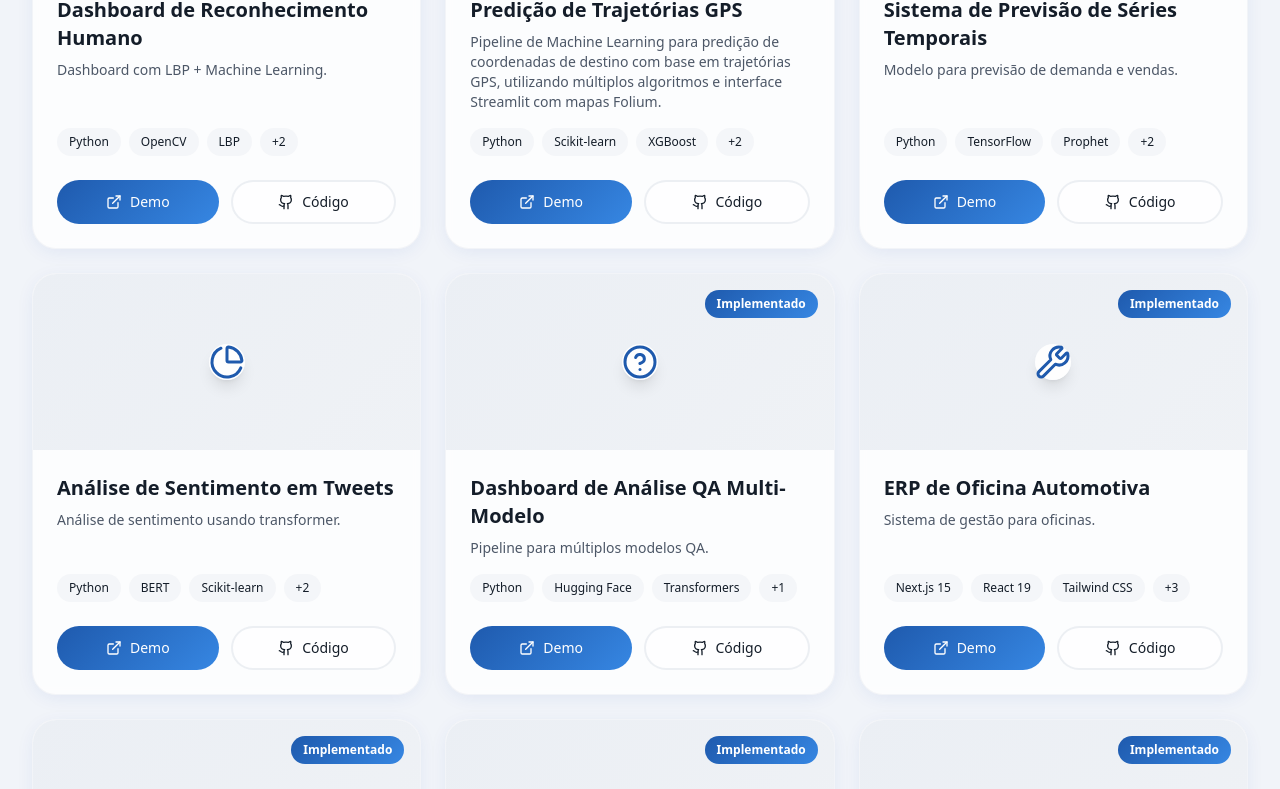
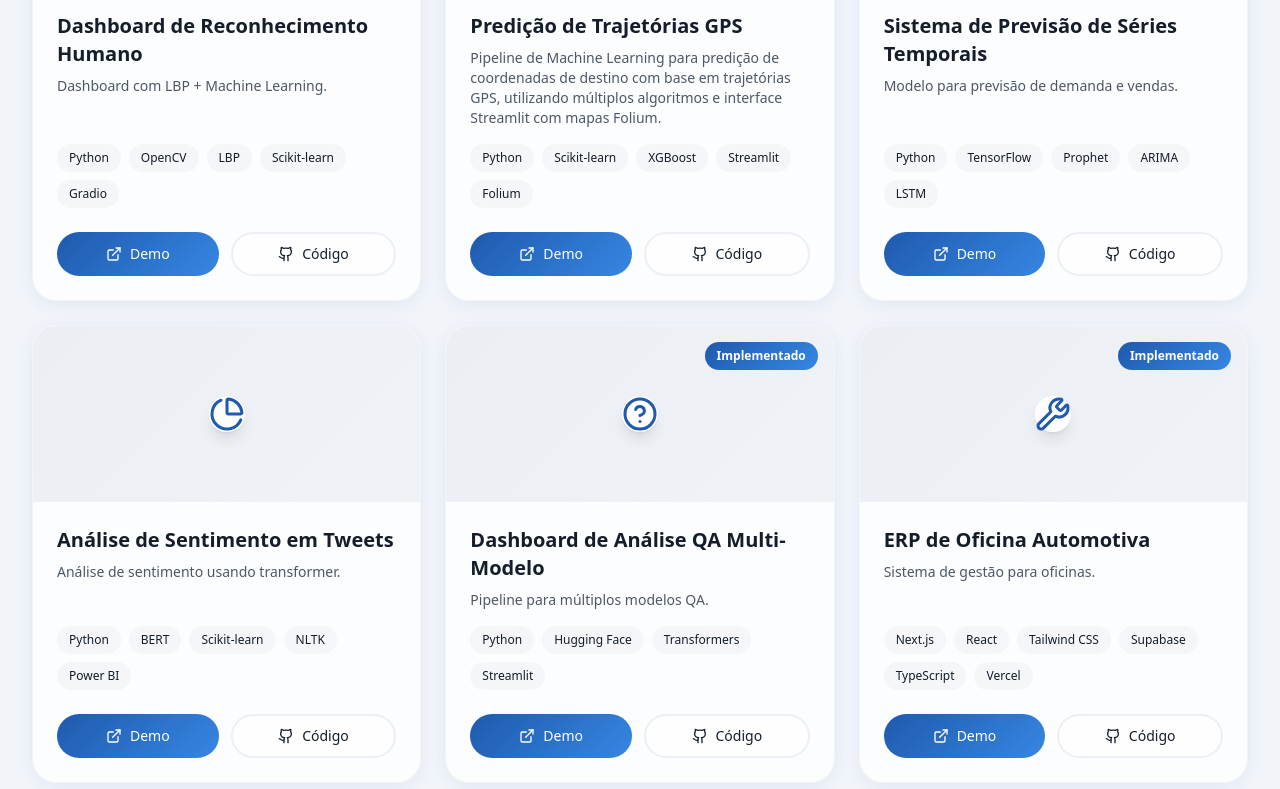
Before and after one commit to cavalcanteprofissional/portfolio, a React (Vite) app: page / in a window 1280 px wide. Shown: the part 3879-4668 px from the top of the page. Built offline with nearby package versions, Linux system fonts and the light colour scheme.

Commit message:
fix: remove version numbers from tech tags and show all tags with hover animation

```diff
--- a/src/components/Portfolio.tsx
+++ b/src/components/Portfolio.tsx
@@ -84,19 +84,15 @@ function ProjectCard({ project, index }: ProjectCardProps) {
           </p>
 
           <div className="flex flex-wrap gap-2 mb-6">
-            {project.tech.slice(0, 3).map((tech) => (
-              <span
+            {project.tech.map((tech) => (
+              <motion.span
                 key={tech}
-                className="px-3 py-1.5 rounded-full bg-secondary/50 text-secondary-foreground text-xs font-medium"
+                whileHover={{ scale: 1.05 }}
+                className="px-3 py-1.5 rounded-full bg-secondary/50 text-secondary-foreground text-xs font-medium cursor-default"
               >
                 {tech}
-              </span>
+              </motion.span>
             ))}
-            {project.tech.length > 3 && (
-              <span className="px-3 py-1.5 rounded-full bg-secondary/50 text-secondary-foreground text-xs font-medium">
-                +{project.tech.length - 3}
-              </span>
-            )}
           </div>
 
           <div className="flex flex-col sm:flex-row gap-3">
--- a/src/data/projects.json
+++ b/src/data/projects.json
@@ -84,7 +84,7 @@
       "id": 8,
       "titleKey": "project.8.title",
       "descriptionKey": "project.8.description",
-      "tech": ["Next.js 15", "React 19", "Tailwind CSS", "Supabase", "TypeScript", "Vercel"],
+      "tech": ["Next.js", "React", "Tailwind CSS", "Supabase", "TypeScript", "Vercel"],
       "demoUrl": "https://oficina-manager.vercel.app/",
       "codeUrl": "https://github.com/cavalcanteprofissional/oficina-manager",
       "icon": "wrench",
@@ -114,7 +114,7 @@
       "id": 12,
       "titleKey": "project.12.title",
       "descriptionKey": "project.12.description",
-      "tech": ["Python", "Streamlit", "Pandas", "NumPy", "Plotly", "openpyxl"],
+      "tech": ["Python", "Streamlit", "Pandas", "Plotly", "LangChain", "FAISS", "sentence-transformers", "HuggingFace", "Llama-3.1-8B-Instruct"],
       "demoUrl": "https://cpmrdgawhuua3mwkbpefeo.streamlit.app/",
       "codeUrl": "https://github.com/cavalcanteprofissional/sanova-micromedicao-dashboard-",
       "icon": "chart-line",
```
